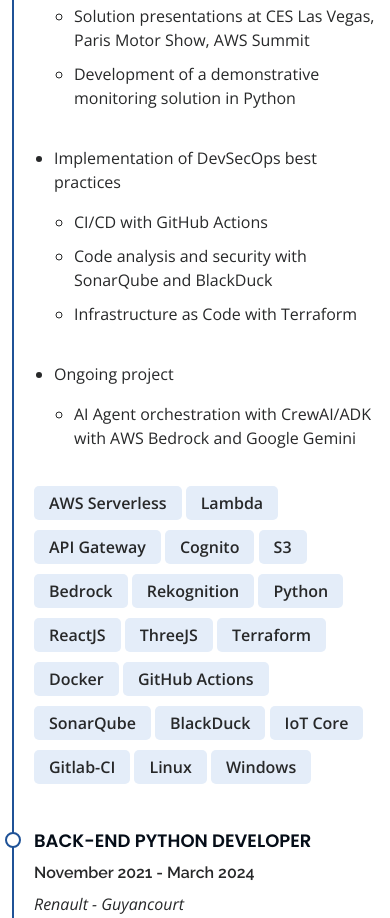
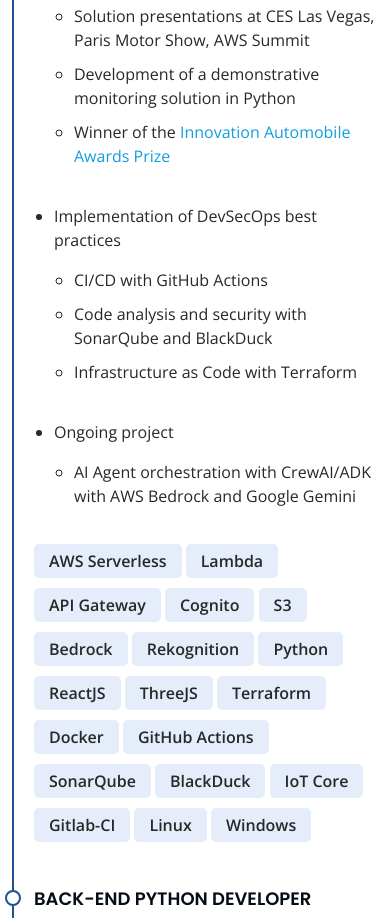
Before and after one commit to S4lem/s4lem.github.io, a plain HTML site: page index.html in a window 390 px wide. Shown: the part 2280-3198 px from the top of the page. Drawn offline with nearby package versions, Linux system fonts and the light colour scheme.

Commit message:
chore: Add Automobile Awards prize

```diff
--- a/index.html
+++ b/index.html
@@ -124,6 +124,9 @@
                     <li>IoT pipeline setup using AWS IoT Core, Shadow, Kinesis Data Streams</li>
                     <li>Solution presentations at CES Las Vegas, Paris Motor Show, AWS Summit</li>
                     <li>Development of a demonstrative monitoring solution in Python</li>
+                    <li>
+                      Winner of the <a href="https://www.automobileawards.com/candidats/valeo-assistxr">Innovation Automobile Awards Prize</a>
+                    </li>
                   </ul>
                 </li>
               </ul>
```
